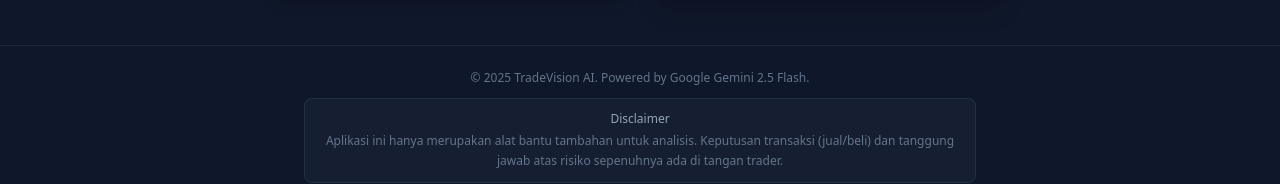
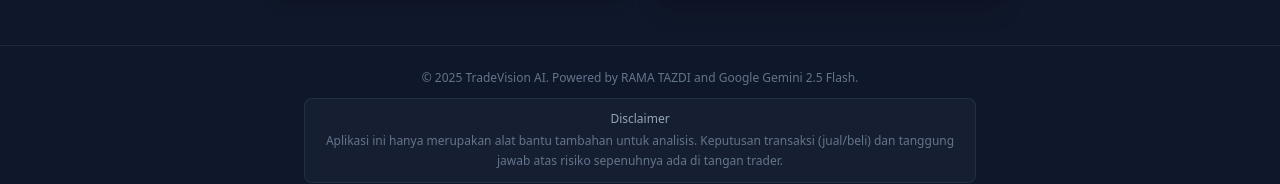
Before and after one commit to ramatazdi-dotcom/tradevision-ai, a React (Vite) app: page / in a window 1280 px wide. Shown: the part 759-943 px from the top of the page. Built offline with nearby package versions, Linux system fonts and the light colour scheme.

Commit message:
Update fitur baru

```diff
--- a/src/App.jsx
+++ b/src/App.jsx
@@ -428,7 +428,7 @@ const App = () => {
 
       {/* Footer */}
       <footer className="mt-12 py-6 text-center text-slate-500 text-xs border-t border-slate-800 px-4">
-        <p>© 2025 TradeVision AI. Powered by Google Gemini 2.5 Flash.</p>
+        <p>© 2025 TradeVision AI. Powered by RAMA TAZDI and Google Gemini 2.5 Flash.</p>
         <div className="mt-3 max-w-2xl mx-auto p-3 bg-slate-800/50 rounded-lg border border-slate-700/50">
           <p className="text-slate-400 font-medium">Disclaimer</p>
           <p className="mt-1 text-slate-500 leading-relaxed">
```
